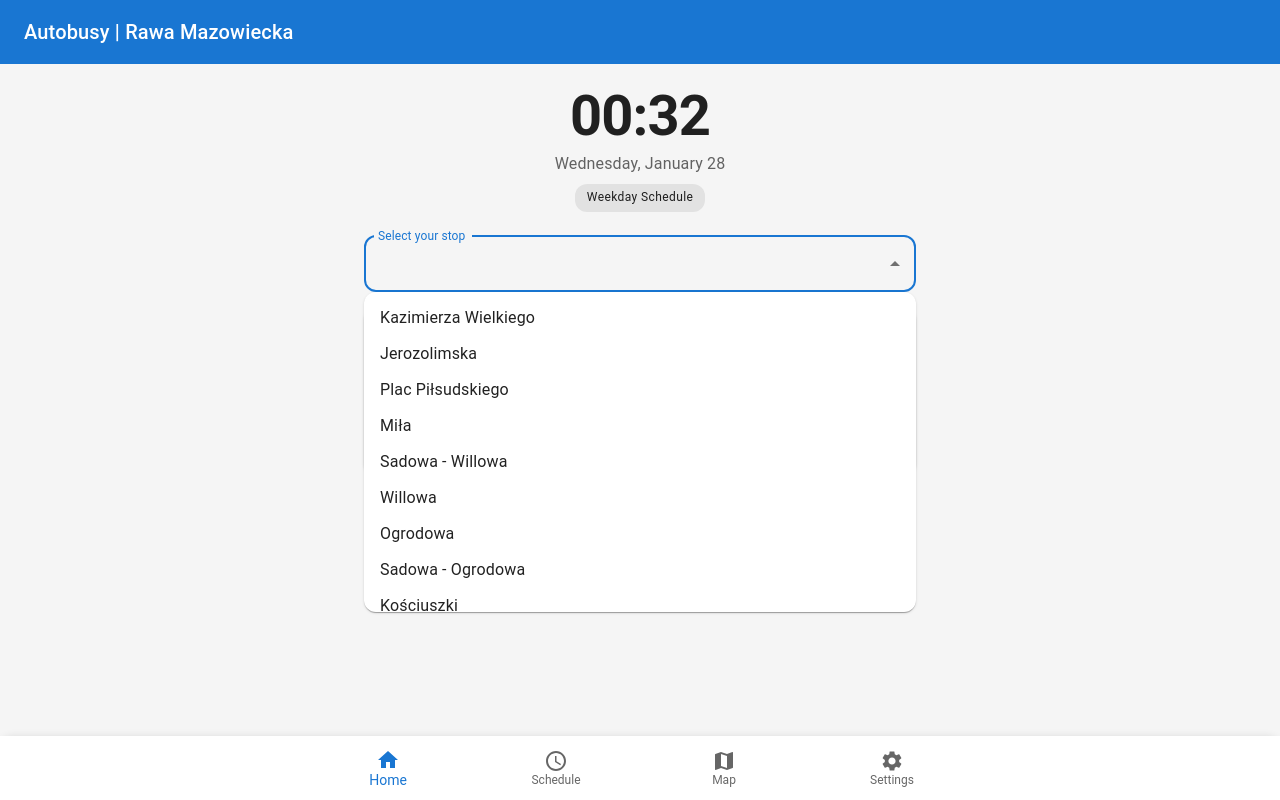
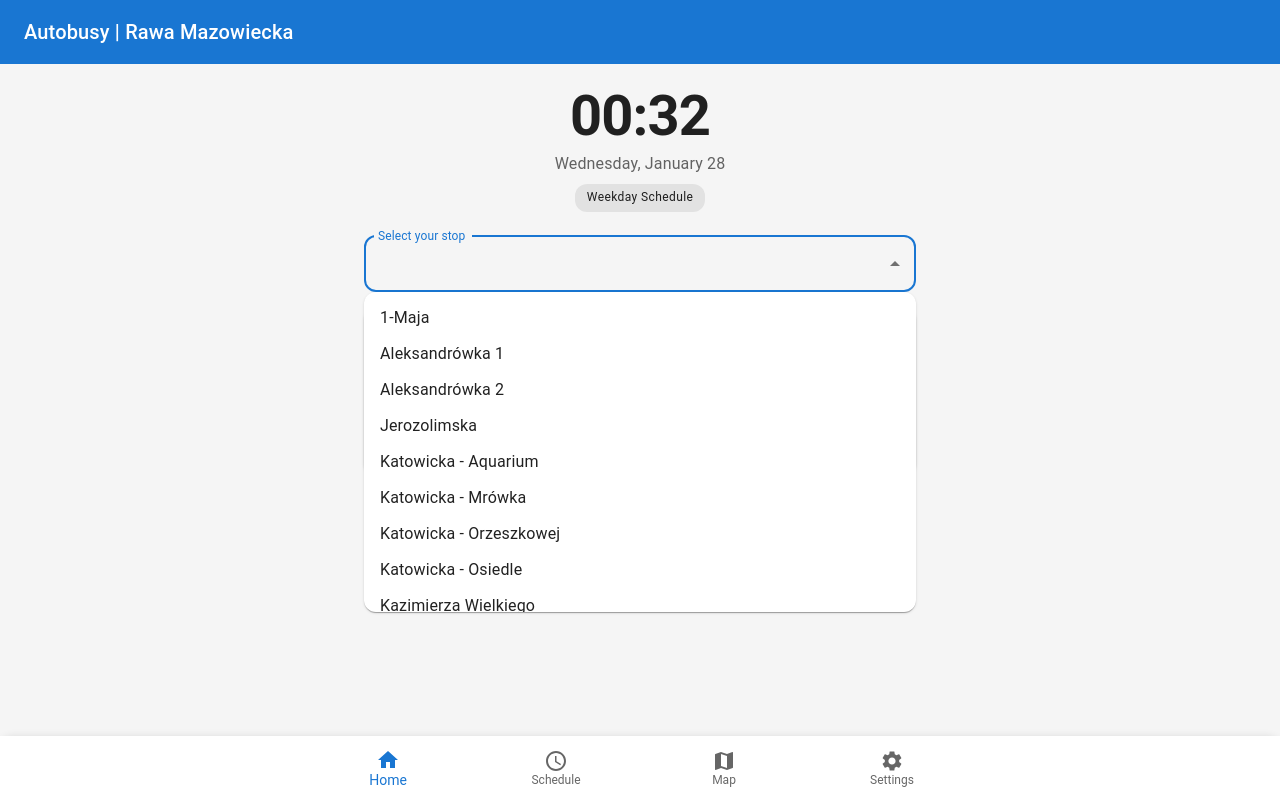
Before and after one commit to jedrasiak/mbs, a React (Vite) app: page / in a window 1280 px wide. Both pictures are taken after a click on the element "Select your stop". Built offline with nearby package versions, Linux system fonts and the light colour scheme.

Commit message:
feat(home): prioritize default and favorite stops in selector
Display default stop first with star icon, followed by favorite stops
with heart icon. Other stops appear alphabetically below.

```diff
--- a/src/components/home/StopSelector.tsx
+++ b/src/components/home/StopSelector.tsx
@@ -1,7 +1,9 @@
-import { Autocomplete, TextField } from '@mui/material';
+import { Autocomplete, TextField, Box } from '@mui/material';
+import { Favorite, Star } from '@mui/icons-material';
 import { useTranslation } from 'react-i18next';
 import type { Stop } from '@/types';
 import { getAllStops } from '@/utils/scheduleParser';
+import { useSettings } from '@/contexts/SettingsContext';
 
 interface StopSelectorProps {
   value: number | null;
@@ -11,17 +13,59 @@ interface StopSelectorProps {
 
 export function StopSelector({ value, onChange, label }: StopSelectorProps) {
   const { t } = useTranslation();
-  const stops = getAllStops();
-  const selectedStop = stops.find(stop => stop.id === value) ?? null;
+  const { settings } = useSettings();
+  const allStops = getAllStops();
+  const selectedStop = allStops.find(stop => stop.id === value) ?? null;
   const displayLabel = label ?? t('home.selectStop');
+
+  const favoriteSet = new Set(settings.favoriteStops);
+  const defaultStopId = settings.defaultStopId;
+
+  const sortedStops = [...allStops].sort((a, b) => {
+    const aDefault = a.id === defaultStopId;
+    const bDefault = b.id === defaultStopId;
+    if (aDefault && !bDefault) return -1;
+    if (!aDefault && bDefault) return 1;
+
+    const aFav = favoriteSet.has(a.id);
+    const bFav = favoriteSet.has(b.id);
+    if (aFav && !bFav) return -1;
+    if (!aFav && bFav) return 1;
+
+    return a.name.localeCompare(b.name);
+  });
 
   return (
     <Autocomplete
       value={selectedStop}
       onChange={(_, newValue) => onChange(newValue?.id ?? null)}
-      options={stops}
+      options={sortedStops}
       getOptionLabel={(option: Stop) => option.name}
       isOptionEqualToValue={(option, val) => option.id === val.id}
+      renderOption={(props, option) => {
+        const { key, ...rest } = props;
+        const isDefault = option.id === defaultStopId;
+        const isFavorite = favoriteSet.has(option.id);
+        return (
+          <Box component="li" key={key} {...rest}>
+            {isDefault && (
+              <Star
+                fontSize="small"
+                color="warning"
+                sx={{ mr: 1, flexShrink: 0 }}
+              />
+            )}
+            {!isDefault && isFavorite && (
+              <Favorite
+                fontSize="small"
+                color="error"
+                sx={{ mr: 1, flexShrink: 0 }}
+              />
+            )}
+            {option.name}
+          </Box>
+        );
+      }}
       renderInput={(params) => {
         const { InputLabelProps, InputProps, inputProps, ...rest } = params;
         return (
```
